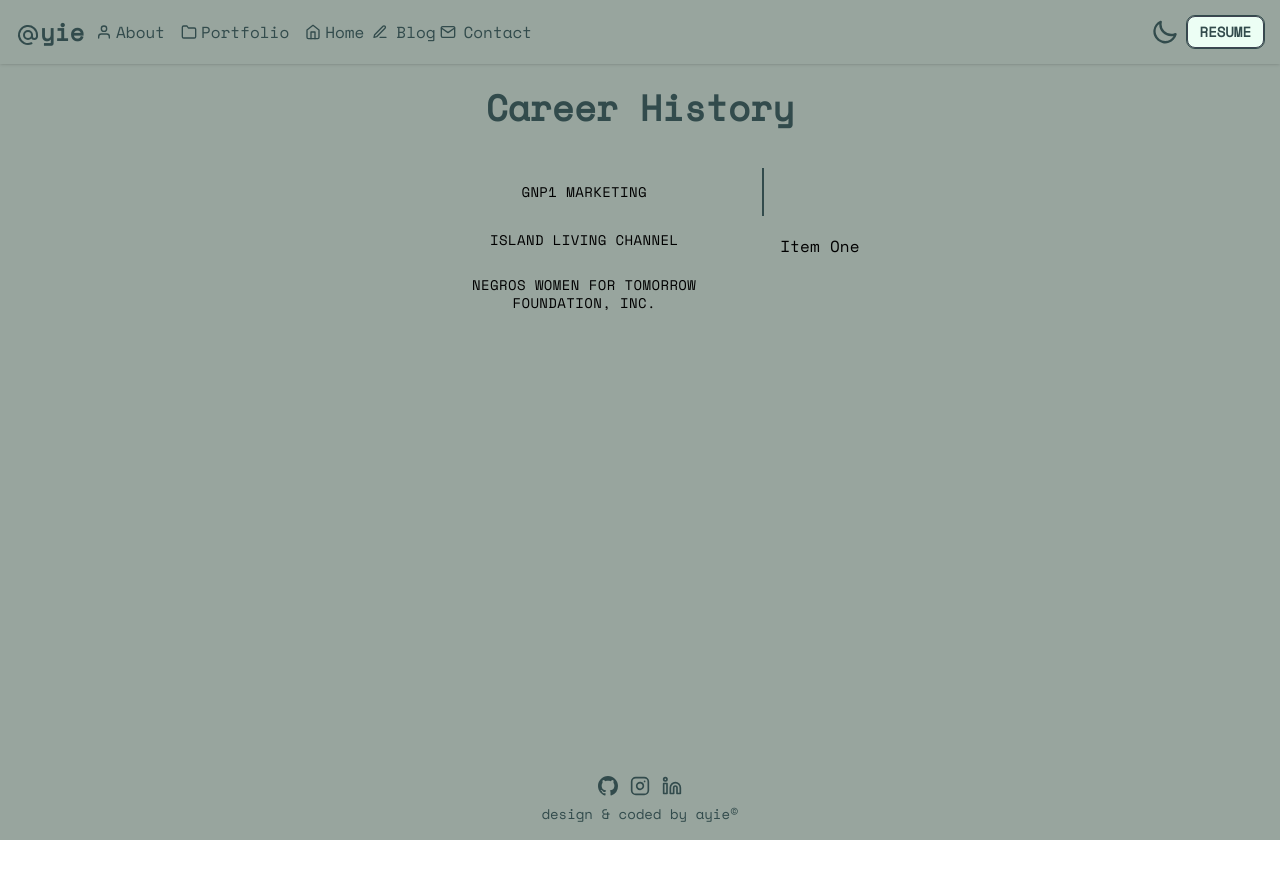
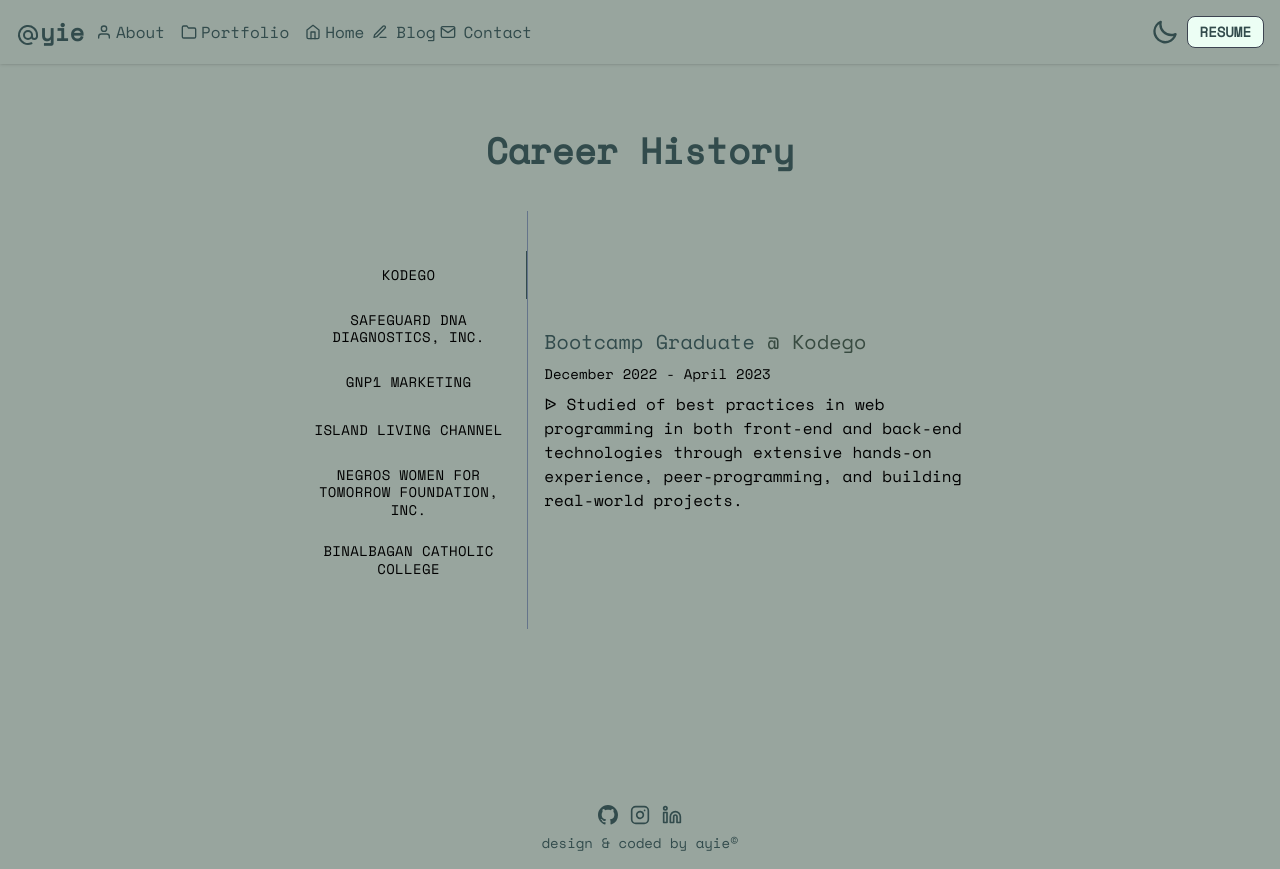
Before and after one commit to ayiezac78/Portfolio-Website, a React (Vite) app: page /experience in a window 1280 px wide. Before the commit the page ends 840 px from the top, so only its background shows below. Built offline with nearby package versions, Linux system fonts and the light colour scheme.

Commit message:
finished working on experience page

```diff
--- a/src/App.jsx
+++ b/src/App.jsx
@@ -7,9 +7,7 @@
 import Footer from './components/Footer';
 import { BrowserRouter, Route, Routes } from 'react-router-dom';
 import Portfolio from './components/Portfolio';
-import Experience from './assets/pages/Experience';
 import NavTabs from './components/NavTabs';
-// import DynamicTabs from './components/Tabss';
 
 
 
@@ -65,7 +63,6 @@
                 <Route path='/' element={<Hero />}/>
                 <Route path='/about' element={<About/>}/>
                 <Route path='/portfolio' element={<Portfolio/>}/>
-                {/* <Route path='/experience' element={<Experience/>}/> */}
                 <Route path='/experience' element={<NavTabs/>}/>
               </Routes>
             </main>
--- a/src/assets/pages/Experience.jsx
+++ /dev/null
@@ -1,95 +0,0 @@
-import React, { useState } from 'react'
-import { useSpring, animated } from "@react-spring/web";
-import {FiArrowRightCircle} from 'react-icons/fi'
-
-const Tab = ({ title, active, onClick }) => (
-  <button
-    className={`${
-      active
-        ? " md:border-l-[3px] sm:border-b-[3px] md:border-b-0 border-white bg-transparent text-gray-900 hover:bg-gray-400"
-        : " bg-transparent text-gray-900 hover:bg-gray-400"
-    } py-2 px-2 md:block w-full text-left focus:outline-none`}
-    onClick={onClick}
-  >
-    {title}
-  </button>
-
-);
-
-
-
-const Experience = () => {
-
-  const [activeTabIndex, setActiveTabIndex] = useState(0);
-
-  const handleTabClick = (index) => {
-    setActiveTabIndex(index);
-  };
-
-  const animation = useSpring({
-    opacity: 1,
-    from: { opacity: 0 },
-    config: { duration: 1000 },
-  });
-
-  const contentItems = [
-    {
-      title: <p className='font-bold'>GNP1 Marketing</p>,
-      job: "job1",
-      content: "This is the content for Tab 1",
-    },
-    {
-      title: <p className='font-bold'>Island Living Channel</p> ,
-      job: <p><span className='text-[#324B4C]'>Freelance Videographer</span>  <a href="https://nwtf.org.ph/" className="text-[#CEFBE3]">@ Island Living Channel</a></p>,
-      content:
-              <ul>
-                <li><FiArrowRightCircle className='inline-block mr-2'/>Taking video clips of different events and sceneries.</li>
-                <li><FiArrowRightCircle className='inline-block mr-2'/>Assisting Lead Videographer of different tools in videography</li>
-              </ul>,
-      year: "January - April 2019"
-    },
-    {
-      title: <p className='font-bold'>NWTF</p> ,
-      job: <p><span className='text-[#324B4C]'>Loan Officer</span>  <a href="https://nwtf.org.ph/" className="text-[#384B41]">@ Negros Women for Tomorrow Foundation, Inc.</a></p>,
-      content:
-              <ul>
-                <li><FiArrowRightCircle className='inline-block mr-2'/>Process Loan Application</li>
-                <li><FiArrowRightCircle className='inline-block mr-2'/>Montly reportings of loan portfolios</li>
-                <li><FiArrowRightCircle className='inline-block mr-2'/>Conducting center meetings in different areas.</li>
-                <li><FiArrowRightCircle className='inline-block mr-2'/>Markets of different products of the company including productive and non-productive</li>
-              </ul>,
-      year: "October 2016 - January 2019"
-    },
-  ];
-  return (
-    <animated.section
-      style={animation}
-      className="grid place-items-center min-h-screen lg:h-screen md:h-screen sm:h-0 mb-4 p-4 lg:py-32 md:py-32 sm:py-32 overflow-y-auto"
-    >
-      <h1 className=" text-[#324B4C] font-bold dark:text-slate-50 text-2xl lg:text-4xl sm:py-10 md:py-0">
-        Career History
-      </h1>
-      <div className="flex flex-col h-full">
-        <div className="flex-1 flex md:flex-row-reverse lg:flex-row sm:flex-col-reverse">
-          <div className="w-full lg:w-1/3 md:w-1/5 order-last lg:order-first md:block sm:flex">
-            {contentItems.map((item, index) => (
-              <Tab
-                key={index}
-                title={item.title}
-                active={activeTabIndex === index}
-                onClick={() => handleTabClick(index)}
-              />
-            ))}
-          </div>
-          <div className="w-full md:w-3/3 p-4 text-black">
-            <h1 className="text-xl font-bold mb-2">{contentItems[activeTabIndex].job}</h1>
-            <p className='mb-4'>{contentItems[activeTabIndex].year}</p>
-            <p>{contentItems[activeTabIndex].content}</p>
-          </div>
-        </div>
-      </div>
-    </animated.section>
-  );
-}
-
-export default Experience
--- a/src/components/NavTabs.jsx
+++ b/src/components/NavTabs.jsx
@@ -5,6 +5,7 @@
 import Typography from "@mui/material/Typography";
 import Box from "@mui/material/Box";
 import { useMediaQuery } from "@mui/material";
+import {FiArrowRightCircle} from 'react-icons/fi'
 
 function TabPanel(props) {
   const { children, value, index, ...other } = props;
@@ -16,7 +17,7 @@
       id={`simple-tabpanel-${index}`}
       aria-labelledby={`simple-tab-${index}`}
       {...other}
-      className="font-space-mono"
+      className="font-space-mono w-full"
     >
       {value === index && (
         <Box className=" p-4">
@@ -48,12 +49,12 @@
   };
 
   return (
-    <div className="py-32 grid place-items-center">
-      <h1 className=" text-[#324B4C] font-bold dark:text-slate-50 text-2xl lg:text-4xl sm:py-10 md:py-0">
+    <div className=" py-40 grid place-items-center">
+      <h1 className=" text-[#324B4C] font-bold dark:text-slate-50 text-2xl lg:text-4xl sm:py-10 md:py-10">
         Career History
       </h1>
-      <Box className="w-full  text-black flex justify-center items-center md:flex sm:block">
-        <Box className="flex flex-row overflow-x-auto">
+      <Box className="max-w-[700px] text-black flex justify-center items-center md:flex sm:block">
+        <Box className="flex flex-row sm:max-w-[22rem]">
           <Tabs
             orientation={smallScreen ? "vertical" : "horizonal"}
             value={value}
@@ -63,25 +64,72 @@
             allowScrollButtonsMobile
             TabIndicatorProps={{
               style: {
-                backgroundColor: "#324B4C"
+                backgroundColor: "#324B4C",
+                width: '1.5px',
               }
             }}
+            className="md:border-r-[1px] md:border-b-0 sm:border-b-[1px] border-r-slate-500"
+            wrapped
             textColor="#324B4C"
             aria-label="scrollable force tabs example"
           >
-            <Tab label={<span className="font-space-mono">GNP1 Marketing</span> } {...a11yProps(0)} />
-            <Tab label={<span className="font-space-mono">Island Living Channel</span> } {...a11yProps(1)} />
-            <Tab label={<span className="font-space-mono">Negros Women for Tomorrow Foundation, Inc.</span> } {...a11yProps(2)} />
+            <Tab className="hover:bg-[#7F928E] transition-all duration-200 ease-in-out" label={<span className="font-space-mono">Kodego</span> } {...a11yProps(0)} />
+            <Tab className="hover:bg-[#7F928E] transition-all duration-200 ease-in-out" label={<span className="font-space-mono">Safeguard DNA Diagnostics, Inc.</span> } {...a11yProps(1)} />
+            <Tab className="hover:bg-[#7F928E] transition-all duration-200 ease-in-out" label={<span className="font-space-mono">GNP1 Marketing</span> } {...a11yProps(2)} />
+            <Tab className="hover:bg-[#7F928E] transition-all duration-200 ease-in-out" label={<span className="font-space-mono">Island Living Channel</span> } {...a11yProps(3)} />
+            <Tab className="hover:bg-[#7F928E] transition-all duration-200 ease-in-out" label={<span className="font-space-mono">Negros Women for Tomorrow Foundation, Inc.</span> } {...a11yProps(4)} />
+            <Tab className="hover:bg-[#7F928E] transition-all duration-200 ease-in-out" label={<span className="font-space-mono">Binalbagan Catholic College</span> } {...a11yProps(5)} />
           </Tabs>
         </Box>
         <TabPanel value={value} index={0}>
-          Item One
+        <p className="mb-2 text-xl"><span className='text-[#324B4C]'>Bootcamp Graduate</span> <a href="https://kodego.ph/" className="text-[#384B41] link link-hover">@ Kodego</a></p>
+            <p className="mb-2 text-sm">December 2022 - April 2023</p>
+              <ul>
+                <li className=" before:content-['ᐉ']"> Studied of best practices in web programming in both front-end and back-end technologies through extensive hands-on experience, peer-programming, and building real-world projects.</li>
+              </ul>
         </TabPanel>
         <TabPanel value={value} index={1}>
-          Item Two
+          <p className="mb-2 text-xl"><span className='text-[#324B4C]'>Medical Encoder</span> @ Safeguard DNA Diagnostics, Inc.</p>
+            <p className="mb-2 text-sm">January 2021 - February 2023</p>
+              <ul>
+                <li className=" before:content-['ᐉ']"> Encoding & uploading of patient's information & patient's laboratory results on laboratory's database thru web app system</li>
+                <li className=" before:content-['ᐉ']"> Outbound calls to the patient by verifying their basic information for contact tracing purposes</li>
+                <li className=" before:content-['ᐉ']"> Consolidating & verifying the CDRS reports of patient's laboratory results before passing the report to DOH</li>
+              </ul>
         </TabPanel>
         <TabPanel value={value} index={2}>
-          Item Three
+          <p className="mb-2 text-xl"><span className='text-[#324B4C]'>Field Auditor</span> @ GNP1 Marketing</p>
+            <p className="mb-2 text-sm">June 2019 - March 2020</p>
+              <ul>
+                <li className=" before:content-['ᐉ']"> Doing field audits of accountability of daily sales personnel and store client audit visitation.</li>
+                <li className=" before:content-['ᐉ']"> Outbound call audit of existing clients</li>
+                <li className=" before:content-['ᐉ']"> Monthly warehouse audit and balancing the remittance monitoring</li>
+              </ul>
+        </TabPanel>
+        <TabPanel value={value} index={3}>
+          <p className="mb-2 text-xl"><span className='text-[#324B4C]'>Freelance Videographer</span> @ Island Living Channel</p>
+          <p className="mb-4 text-sm">January - April 2019</p>
+            <ul>
+              <li className=" before:content-['ᐉ']"> Taking video clips of different events and sceneries.</li>
+              <li className=" before:content-['ᐉ']"> Assisting Lead Videographer of different tools for videography</li>
+            </ul>
+        </TabPanel>
+        <TabPanel value={value} index={4}>
+          <p className="mb-2 text-xl"><span className='text-[#324B4C]'>Loan Officer</span>  <a href="https://nwtf.org.ph/" className="text-[#384B41] link link-hover">@ Negros Women for Tomorrow Foundation, Inc.</a></p>
+          <p className="mb-4 text-sm">October 2016 - January 2019</p>
+            <ul>
+              <li className=" before:content-['ᐉ']"> Process Loan Application</li>
+              <li className=" before:content-['ᐉ']"> Montly reportings of loan portfolios</li>
+              <li className=" before:content-['ᐉ']"> Conducting center meetings in different areas.</li>
+              <li className=" before:content-['ᐉ']"> Markets of different products of the company including productive and non-productive</li>
+            </ul>
+        </TabPanel>
+        <TabPanel value={value} index={5}>
+          <p className="mb-2 text-xl"><span className='text-[#324B4C]'>BS Information Technology</span> @ Binalbagan Catholic College</p>
+          <p className="mb-4 text-sm">June 2011 - April 2015</p>
+          <ul>
+              <li className=" before:content-['ᐉ']"> Studied of different fields in Information Techonology, primarily in the field of computer network systems, programming & multimedias</li>
+            </ul>
         </TabPanel>
       </Box>
     </div>
--- a/src/components/NavigationBar.jsx
+++ b/src/components/NavigationBar.jsx
@@ -71,7 +71,7 @@
           </svg>
         </label>
 
-        <button className="btn btn-sm gap-2 text-[#324B4C] bg-[#ECFEF4] outline outline-1 outline-[#324B4C] hover:border-black hover:bg-transparent dark:hover:bg-[#889FA5] dark:hover:border-white dark:hover:text-[#fff] dark:text-[#324B4C] dark:border-white font-space-mono">
+        <button className="btn btn-sm gap-2 text-[#324B4C] bg-[#ECFEF4] hover:border-black hover:bg-transparent dark:hover:bg-[#889FA5] dark:hover:border-white dark:hover:text-[#fff] dark:text-[#324B4C] dark:border-white font-space-mono">
           RESUME
         </button>
       </div>
```
